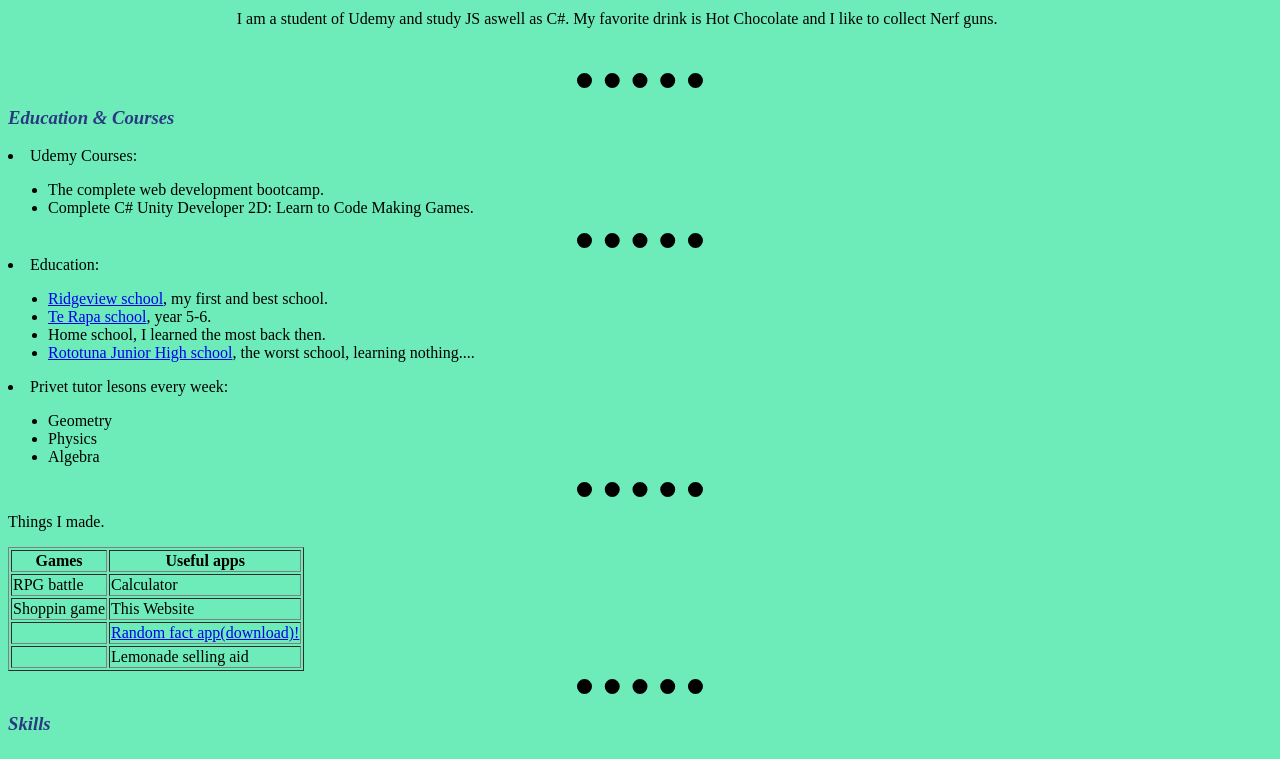
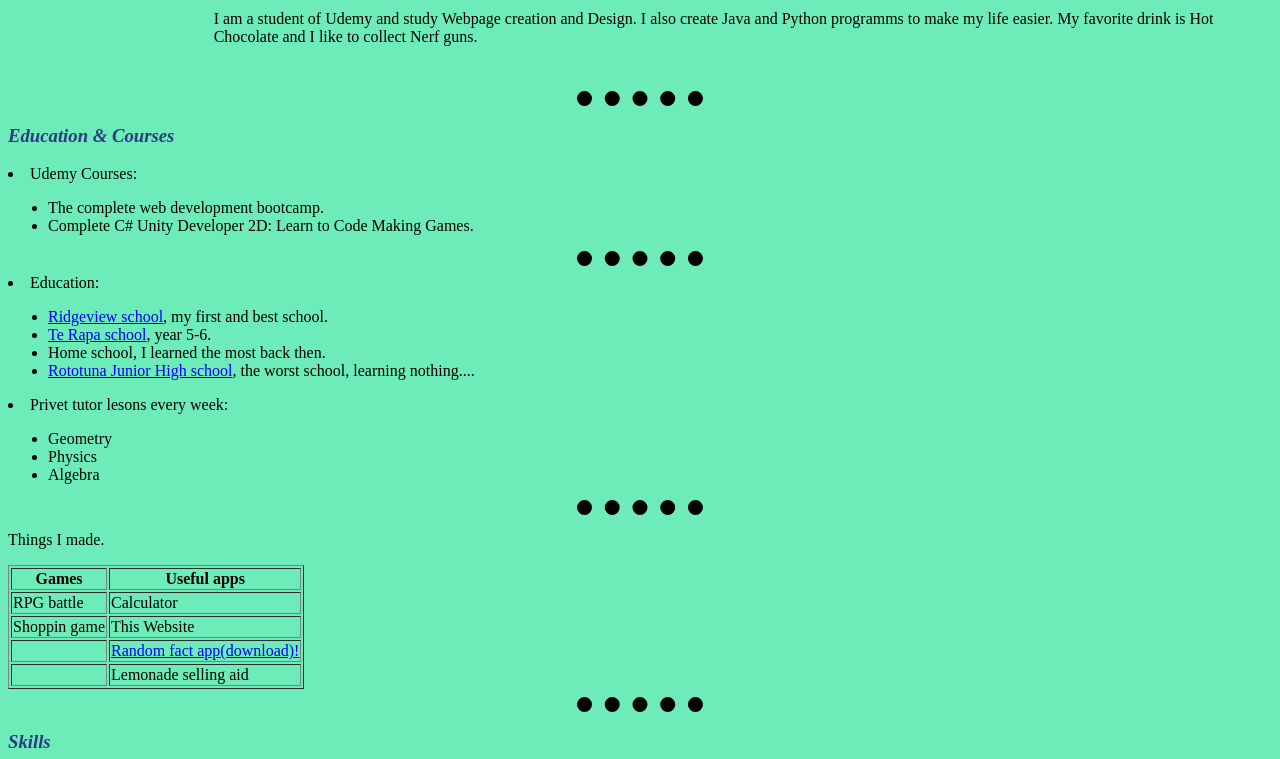
Before and after one commit to ACodeme/CvWebsite--not-for-use-, a plain HTML site: page index.html in a window 1280 px wide. Shown: the part 133-892 px from the top of the page. Drawn offline with Linux system fonts and the light colour scheme.

Commit message:
Update index.html

```diff
--- a/index.html
+++ b/index.html
@@ -17,7 +17,7 @@
       <em>Student of <strong><a href="https://www.udemy.com">Udemy</a></strong>.</em>
     </p>
     <p>
-      I am a student of Udemy and study JS aswell as C#. My favorite drink is Hot Chocolate and I like to collect Nerf guns.
+      I am a student of Udemy and study Webpage creation and Design. I also create Java and Python programms to make my life easier. My favorite drink is Hot Chocolate and I like to collect Nerf guns.
     </p></td>
   </tr>
 </table>
```
